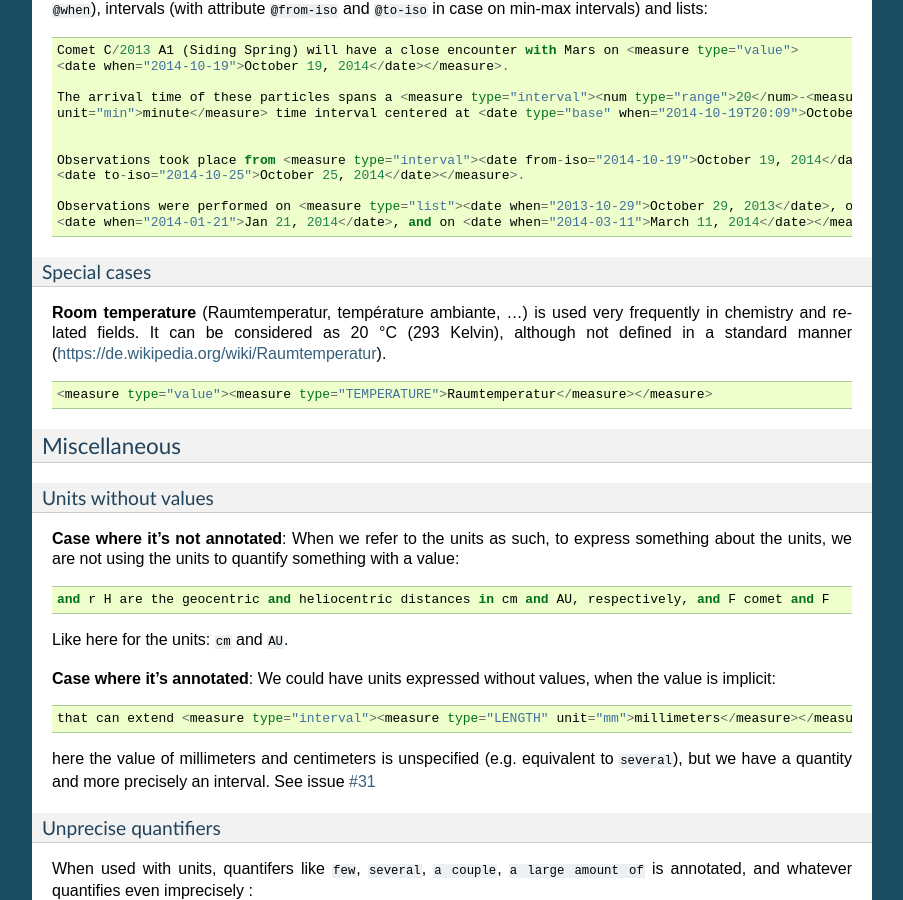
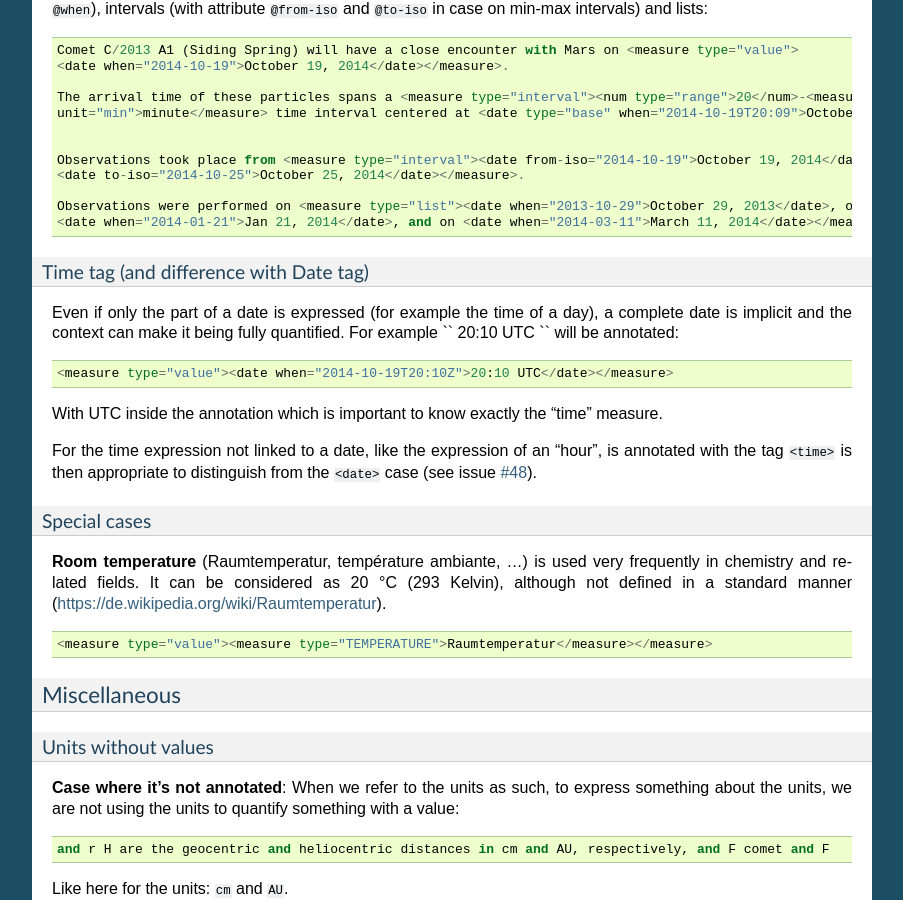
Before and after one commit to lfoppiano/grobid-quantities, a Sphinx documentation site: the page built from doc/guidelines.rst, in a window 1280 px wide and 900 px high, scrolled down 3095 px. Shown: the whole window, without its empty margins (198-1101 px from the left). Built offline with Sphinx 7.4.7, drawn with Linux system fonts in a browser that asks for light colours; some of the changed text lies outside the part shown.

Commit message:
adding issue #48 to doc

```diff
--- a/doc/guidelines.rst
+++ b/doc/guidelines.rst
@@ -167,6 +167,17 @@ The encoding is then straightforward for atomic values (with attribute ``@when``
   Observations were performed on <measure type="list"><date when="2013-10-29">October 29, 2013</date>, on
   <date when="2014-01-21">Jan 21, 2014</date>, and on <date when="2014-03-11">March 11, 2014</date></measure>.
 
+Time tag (and difference with Date tag)
+^^^^^^^^^^^^^^^^^^^^^^^^^^^^^^^^^^^^
+
+Even if only the part of a date is expressed (for example the time of a day), a complete date is implicit and the context can make it being fully quantified.
+For example `` 20:10 UTC `` will be annotated:
+::
+  <measure type="value"><date when="2014-10-19T20:10Z">20:10 UTC</date></measure>
+With UTC inside the annotation which is important to know exactly the "time" measure.
+
+For the time expression not linked to a date, like the expression of an "hour", is annotated with the tag ``<time>`` is then appropriate to distinguish from the ``<date>`` case (see issue `#48 <https://github.com/kermitt2/grobid-quantities/issues/48>`_).
+
 Special cases
 ^^^^^^^^^^^^^
 
```
